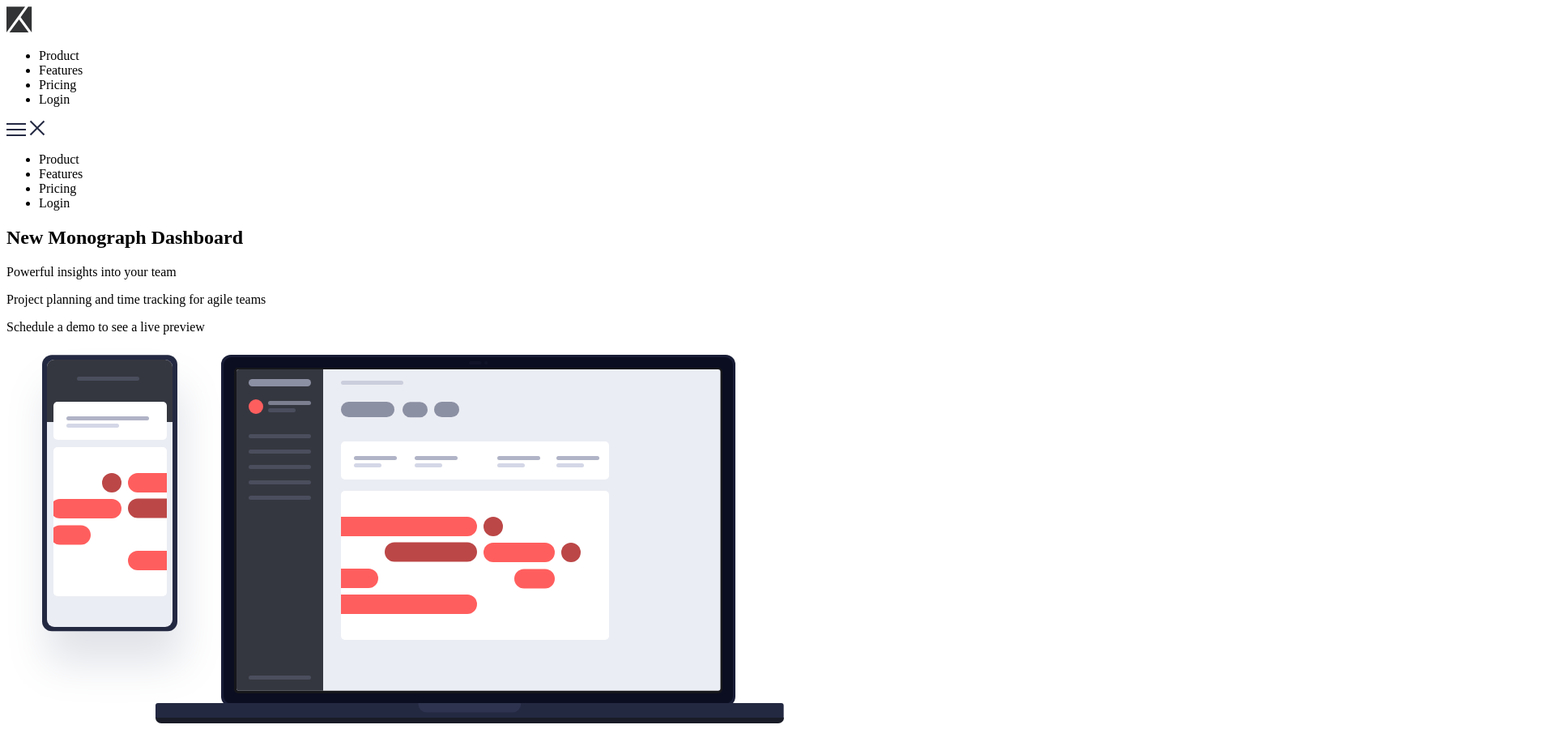
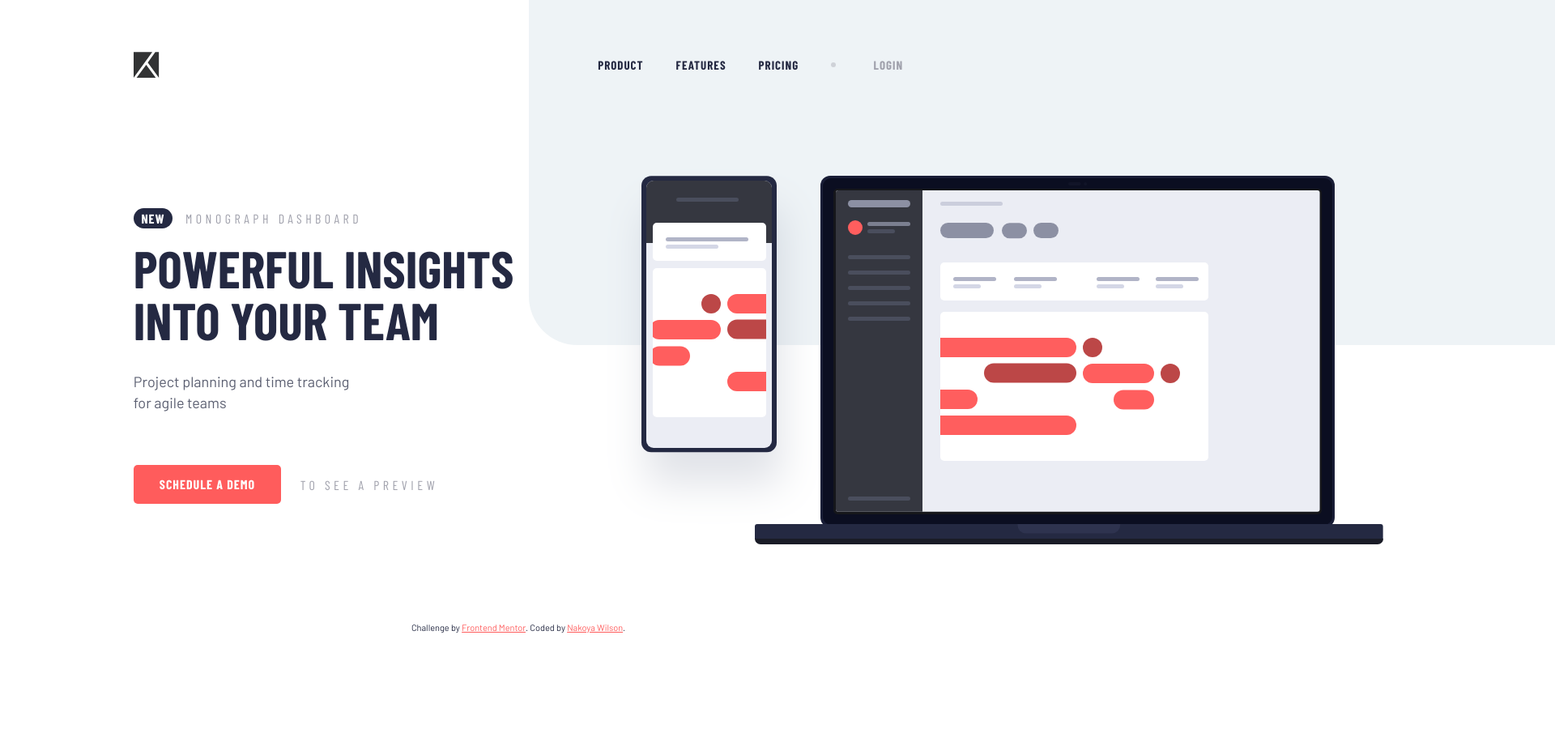
Before and after one commit to nakoyawilson/project-tracking-intro-component, a plain HTML site: page index.html in a window 1280 px wide. Shown: the top 900 px of the page at 81% size, 1920 px wide, since content can reach past the window. After the commit the page ends 800 px from the top, so only its background shows below. Drawn offline with nearby package versions, Linux system fonts and the light colour scheme.

Commit message:
Add styles for desktop design

```diff
--- a/css/styles.css
+++ b/css/styles.css
@@ -1,9 +1,186 @@
+@import url("https://fonts.googleapis.com/css2?family=Barlow&family=Barlow+Condensed:wght@400;700&display=swap");
+
+:root {
+  --font-primary: "Barlow", sans-serif;
+  --font-secondary: "Barlow Condensed", sans-serif;
+  --red: hsl(0, 100%, 68%);
+  --dark-blue: hsl(230, 29%, 20%);
+  --dark-grayish-blue: hsl(230, 11%, 40%);
+  --grayish-blue: hsl(231, 7%, 65%);
+  --light-grayish-blue: hsl(207, 33%, 95%);
+  --white: hsl(0, 0%, 100%);
+}
+
+/* CSS Resets */
+*,
+*::before,
+*::after {
+  margin: 0;
+  padding: 0;
+  box-sizing: border-box;
+}
+
+/* Generic Styles */
+body {
+  font-family: var(--font-primary);
+  font-size: 18px;
+  font-weight: 400;
+  color: var(--dark-blue);
+  text-transform: uppercase;
+  position: relative;
+}
+
+img,
+svg {
+  display: block;
+}
+
+.container {
+  width: min(100%, 1440px);
+  margin-inline: auto;
+  /* overflow: hidden; */
+}
+
+.background-div {
+  background-color: var(--light-grayish-blue);
+  position: absolute;
+  width: 100%;
+  height: 26.6rem;
+  top: -4rem;
+  left: 51%;
+  z-index: -10;
+  border-bottom-left-radius: 60px;
+}
+
+/* Header Section */
+.mobile,
+.mobile-nav {
+  display: none;
+}
+
+.header-section {
+  display: flex;
+  justify-content: space-between;
+  align-items: center;
+  margin: 4rem 0 7rem 10.3rem;
+  /* padding-top: 4rem; */
+}
+
+.desktop-nav {
+  display: flex;
+  align-items: center;
+}
+
+.nav-links {
+  list-style: none;
+}
+
+.desktop-links {
+  display: flex;
+}
+
+.nav-link {
+  font-family: var(--font-secondary);
+  font-size: 15px;
+  font-weight: 700;
+  margin-left: 2.5rem;
+  letter-spacing: 1px;
+}
+
+.divider {
+  background-color: var(--grayish-blue);
+  width: 6px;
+  height: 6px;
+  border-radius: 50%;
+  margin-left: 2.5rem;
+  opacity: 0.4;
+}
+
+.login {
+  margin: 0 10.3rem 0 2.9rem;
+  color: var(--grayish-blue);
+}
+
+/* Main Section */
+
+.main-section {
+  display: flex;
+  margin-left: 10.3rem;
+}
+
+.title {
+  color: var(--grayish-blue);
+  font-family: var(--font-secondary);
+  font-size: 1rem;
+  font-weight: 400;
+  letter-spacing: 4.5px;
+  margin: 3.25rem 0 1.25rem;
+}
+
+.badge {
+  background-color: var(--dark-blue);
+  color: var(--white);
+  font-weight: 700;
+  padding: 0.2rem 0.6rem;
+  border-radius: 20px;
+  letter-spacing: 1px;
+  margin-right: 0.5rem;
+}
+
+.emphasized-text {
+  font-size: 4rem;
+  font-family: var(--font-secondary);
+  font-weight: 700;
+  line-height: 1;
+  width: 30rem;
+  margin-bottom: 2rem;
+}
+
+.paragraph-text {
+  color: var(--dark-grayish-blue);
+  width: 17rem;
+  line-height: 1.425;
+  text-transform: none;
+  margin-bottom: 4.9rem;
+}
+
+.call-to-action {
+  font-family: var(--font-secondary);
+  letter-spacing: 4.5px;
+  font-size: 1rem;
+  color: var(--grayish-blue);
+}
+
+.button-link {
+  background-color: var(--red);
+  color: var(--white);
+  font-weight: 700;
+  padding: 0.9rem 2rem;
+  border-radius: 5px;
+  margin-right: 1rem;
+  letter-spacing: 1px;
+}
+
+.illustration {
+  position: relative;
+  left: 6.45rem;
+}
+
 /* Footer Section */
+
+.footer-section {
+  margin-top: 6rem;
+}
 
 .attribution {
   font-size: 11px;
   text-align: center;
+  text-transform: none;
 }
 .attribution a {
-  color: hsl(228, 45%, 44%);
+  color: var(--red);
 }
+
+.attribution a:hover {
+  text-decoration: none;
+}
--- a/index.html
+++ b/index.html
@@ -17,7 +17,9 @@
     <title>Frontend Mentor | Project tracking intro component</title>
   </head>
   <body>
-    <header>
+    <div class="background-div"></div>
+    <div class="container">
+      <header class="header-section">
         <div class="logo-wrapper">
           <svg xmlns="http://www.w3.org/2000/svg" width="32" height="32">
             <g fill="#323334" fill-rule="evenodd">
@@ -29,16 +31,19 @@
         </div>
         <nav>
           <div class="desktop-nav">
-          <ul>
+            <ul class="nav-links desktop-links">
               <li class="nav-link">Product</li>
               <li class="nav-link">Features</li>
               <li class="nav-link">Pricing</li>
-            <li class="nav-link">Login</li>
+            </ul>
+            <div class="divider"></div>
+            <ul class="nav-links desktop-links">
+              <li class="nav-link login">Login</li>
             </ul>
           </div>
           <div class="mobile hamburger-menu">
             <svg xmlns="http://www.w3.org/2000/svg" width="24" height="16">
-            <g fill="#242942" fill-rule="evenodd">
+              <g fill="#242942" fill-rule="evenodd" \>
                 <path d="M0 0h24v2H0zM0 7h24v2H0zM0 14h24v2H0z" />
               </g>
             </svg>
@@ -51,17 +56,17 @@
             </svg>
           </div>
           <div class="mobile-nav">
-          <ul>
+            <ul class="nav-links mobile-links">
               <li class="nav-link">Product</li>
               <li class="nav-link">Features</li>
               <li class="nav-link">Pricing</li>
-            <li class="nav-link">Login</li>
+              <li class="nav-link login">Login</li>
             </ul>
           </div>
         </nav>
       </header>
-    <main>
-      <section>
+      <main class="main-section">
+        <section class="text-wrapper">
           <h1 class="title">
             <span class="badge">New</span> Monograph Dashboard
           </h1>
@@ -69,8 +74,8 @@
           <p class="paragraph-text">
             Project planning and time tracking for agile teams
           </p>
-        <p>
-          <span class="button-link">Schedule a demo</span> to see a live preview
+          <p class="call-to-action">
+            <span class="button-link">Schedule a demo</span> to see a preview
           </p>
         </section>
         <div class="illustration-wrapper">
@@ -81,15 +86,16 @@
           />
         </div>
       </main>
-    <footer>
+      <footer class="footer-section">
         <p class="attribution">
           Challenge by
           <a href="https://www.frontendmentor.io?ref=challenge" target="_blank"
             >Frontend Mentor</a
-        >. Coded by <a href="#">Your Name Here</a>.
+          >. Coded by
+          <a href="https://nakoyawilson.netlify.app/">Nakoya Wilson</a>.
         </p>
       </footer>
-
+    </div>
     <script src="js/main.js"></script>
   </body>
 </html>
```
Lines whose indentation alone changed are shown as unchanged.
